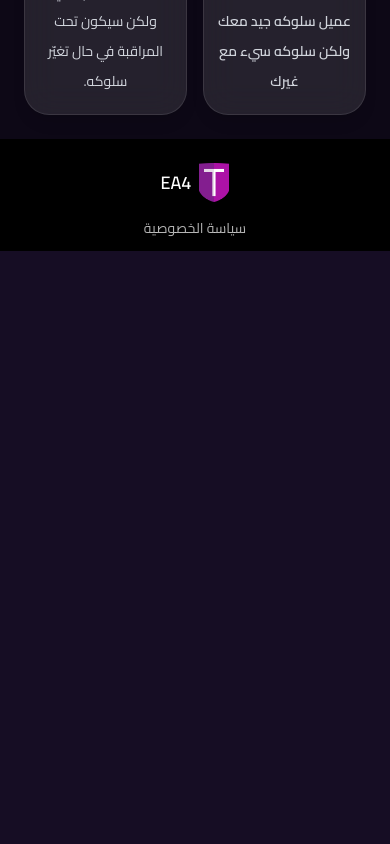
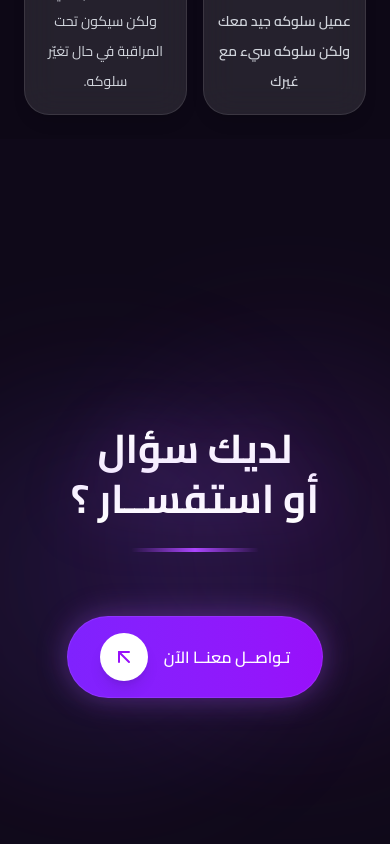
Before and after one commit to amineelakkermi/tafadi, a Next.js app: page / in a window 390 px wide. Shown: the part 4800-5644 px from the top of the page. Before the commit the page ends 5051 px from the top, so only its background shows below. Built offline with nearby package versions, Linux system fonts and the light colour scheme; a web font is replaced by a local one.

Commit message:
mise a jour

```diff
--- a/app/page.tsx
+++ b/app/page.tsx
@@ -1,3 +1,4 @@
+import Contact from '@/components/Contact'
 import Features from '@/components/Features'
 import Hero from '@/components/Hero'
 import HowItWorks from '@/components/HowItWorks'
@@ -11,14 +12,8 @@ const page = () => {
       <Features />
       <HowItWorks />
       <ProtectionCases />
-      {/*
+      <Contact />
 
-      <Experience />
-      <Services />
-      <Portfolio />
-      <Feedbacks />
-      <Contact />
-      */}
     </main>
   )
 }
--- /dev/null
+++ b/components/Contact.tsx
@@ -0,0 +1,79 @@
+'use client';
+import styles from '@/styles/style'
+import { ArrowUpIcon, ArrowUpLeft, ArrowUpRight, Send } from 'lucide-react'
+import Link from 'next/link'
+import React from 'react'
+
+const Contact = () => {
+  const numberOfItems = 3;
+
+  return (
+    <section id='contact' className={`${styles.paddingY} min-h-screen flex flex-col
+    gap-8 justify-center items-center relative bg-black/30
+    `}>
+
+    {/* Background decorative elements */}
+    <div className="absolute inset-0 overflow-hidden pointer-events-none">
+      <div className="absolute top-1/4 left-1/4 w-96 h-96 bg-purple-500/10 rounded-full blur-3xl" />
+      <div className="absolute bottom-1/4 right-1/4 w-96 h-96 bg-violet-500/10 rounded-full blur-3xl" />
+    </div>
+
+    {/* Title with gradient and glow effect */}
+    <div className="relative text-center z-10">
+      <h1 className={`text-[40px] sm:text-[50px] lg:text-[90px] font-cairo font-bold leading-tight
+        text-transparent bg-clip-text bg-gradient-to-b from-white via-purple-100 to-white
+        drop-shadow-[0_0_30px_rgba(168,85,247,0.3)]
+      `}>
+        لديك سؤال <br /> أو استفســار ؟
+      </h1>
+      {/* Decorative line under title */}
+      <div className="mt-6 mx-auto w-32 h-1 bg-gradient-to-r from-transparent via-purple-500 to-transparent rounded-full" />
+    </div>
+
+    {/* Enhanced CTA Button */}
+    <Link
+      href="#contact"
+      className="group relative mt-8 flex gap-4 items-center justify-center rounded-full
+        px-8 sm:px-10 py-4 text-base sm:text-lg font-semibold text-white
+        bg-gradient-to-r from-violet-600 via-purple-600 to-violet-600
+        hover:scale-105
+        transition-all duration-500 ease-out
+        shadow-[0_0_30px_rgba(168,85,247,0.4)] hover:shadow-[0_0_50px_rgba(168,85,247,0.6)]
+        border border-purple-400/20 z-10
+      "
+      style={{
+        backgroundSize: '200% 100%',
+        backgroundPosition: '0% 0%',
+      }}
+      onMouseEnter={(e) => {
+        e.currentTarget.style.backgroundPosition = '100% 0%';
+      }}
+      onMouseLeave={(e) => {
+        e.currentTarget.style.backgroundPosition = '0% 0%';
+      }}
+    >
+      <span className="relative z-10 font-cairo">تـواصــل معنــا الآن</span>
+
+      {/* Animated icon container */}
+      <div className='relative w-12 h-12 sm:w-14 sm:h-14 flex justify-center items-center
+        bg-white rounded-full
+        group-hover:rotate-45 group-hover:scale-110
+        transition-all duration-500 ease-out
+        shadow-lg
+      '>
+        <ArrowUpLeft className='w-6 h-6 sm:w-7 sm:h-7 text-purple-600
+          group-hover:text-violet-600 transition-colors duration-300'
+        />
+      </div>
+
+      {/* Glow effect on hover */}
+      <div className="absolute inset-0 rounded-full bg-gradient-to-r from-violet-600 to-purple-600
+        opacity-0 group-hover:opacity-20 blur-xl transition-opacity duration-500"
+      />
+    </Link>
+
+    </section>
+  )
+}
+
+export default Contact
```
